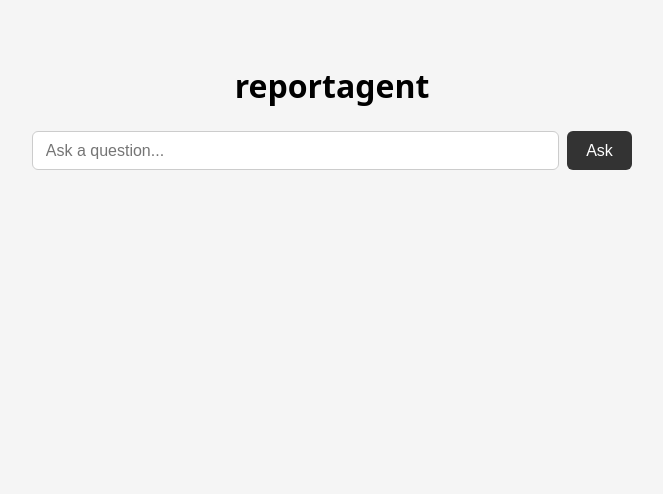
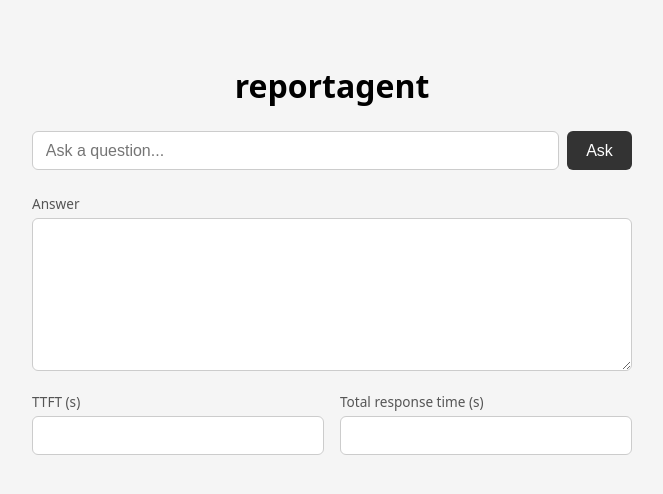
Before and after one commit to jselis/reportagent, a React (Vite) app in the folder frontend/: page / in a window 1280 px wide. Shown: the top 494 px of the page, without its empty margins (308-971 px from the left). Built offline with nearby package versions, Linux system fonts and the light colour scheme.

Commit message:
Wire frontend to /api/ask, displaying answer, TTFT, and total response time

```diff
--- a/frontend/src/App.jsx
+++ b/frontend/src/App.jsx
@@ -2,6 +2,44 @@ import { useState } from "react";
 
 function App() {
   const [question, setQuestion] = useState("");
+  const [loading, setLoading] = useState(false);
+  const [answer, setAnswer] = useState("");
+  const [ttft, setTtft] = useState(null);
+  const [responseTime, setResponseTime] = useState(null);
+  const [error, setError] = useState(null);
+
+  const handleAsk = async () => {
+    if (!question.trim() || loading) return;
+
+    setLoading(true);
+    setError(null);
+    setAnswer("");
+    setTtft(null);
+    setResponseTime(null);
+
+    try {
+      const res = await fetch("/api/ask", {
+        method: "POST",
+        headers: { "Content-Type": "application/json" },
+        body: JSON.stringify({ question }),
+      });
+
+      const data = await res.json();
+
+      if (!res.ok) {
+        setError(data.detail || `Request failed (HTTP ${res.status})`);
+        return;
+      }
+
+      setAnswer(data.answer.text);
+      setTtft(data.ttft_seconds);
+      setResponseTime(data.response_time_seconds);
+    } catch (err) {
+      setError("Could not reach the backend. Is it running?");
+    } finally {
+      setLoading(false);
+    }
+  };
 
   return (
     <div className="app">
@@ -12,8 +50,39 @@ function App() {
           placeholder="Ask a question..."
           value={question}
           onChange={(e) => setQuestion(e.target.value)}
+          onKeyDown={(e) => e.key === "Enter" && handleAsk()}
         />
-        <button type="button">Ask</button>
+        <button type="button" onClick={handleAsk} disabled={loading}>
+          {loading ? "Waiting for the assistant..." : "Ask"}
+        </button>
+      </div>
+
+      {error && <div className="error-box">{error}</div>}
+
+      <div className="result">
+        <label htmlFor="answer-box">Answer</label>
+        <textarea id="answer-box" readOnly rows={6} value={answer} />
+
+        <div className="metrics">
+          <div className="metric-box">
+            <label htmlFor="ttft-box">TTFT (s)</label>
+            <input
+              id="ttft-box"
+              type="text"
+              readOnly
+              value={ttft !== null ? ttft.toFixed(3) : ""}
+            />
+          </div>
+          <div className="metric-box">
+            <label htmlFor="total-time-box">Total response time (s)</label>
+            <input
+              id="total-time-box"
+              type="text"
+              readOnly
+              value={responseTime !== null ? responseTime.toFixed(3) : ""}
+            />
+          </div>
+        </div>
       </div>
     </div>
   );
--- a/frontend/src/index.css
+++ b/frontend/src/index.css
@@ -33,4 +33,61 @@ body {
   background: #333;
   color: white;
   cursor: pointer;
+  white-space: nowrap;
 }
+
+.ask-bar button:disabled {
+  background: #999;
+  cursor: not-allowed;
+}
+
+.error-box {
+  margin-top: 1.5rem;
+  padding: 0.8rem 1rem;
+  border-radius: 6px;
+  background: #fdecea;
+  color: #611a15;
+  text-align: left;
+}
+
+.result {
+  margin-top: 1.5rem;
+  text-align: left;
+}
+
+.result label {
+  display: block;
+  font-size: 0.85rem;
+  color: #555;
+  margin-bottom: 0.3rem;
+}
+
+.result textarea {
+  width: 100%;
+  box-sizing: border-box;
+  padding: 0.6rem 0.8rem;
+  font-size: 1rem;
+  font-family: inherit;
+  border: 1px solid #ccc;
+  border-radius: 6px;
+  resize: vertical;
+}
+
+.metrics {
+  display: flex;
+  gap: 1rem;
+  margin-top: 1rem;
+}
+
+.metric-box {
+  flex: 1;
+}
+
+.metric-box input {
+  width: 100%;
+  box-sizing: border-box;
+  padding: 0.6rem 0.8rem;
+  font-size: 1rem;
+  border: 1px solid #ccc;
+  border-radius: 6px;
+}
```
